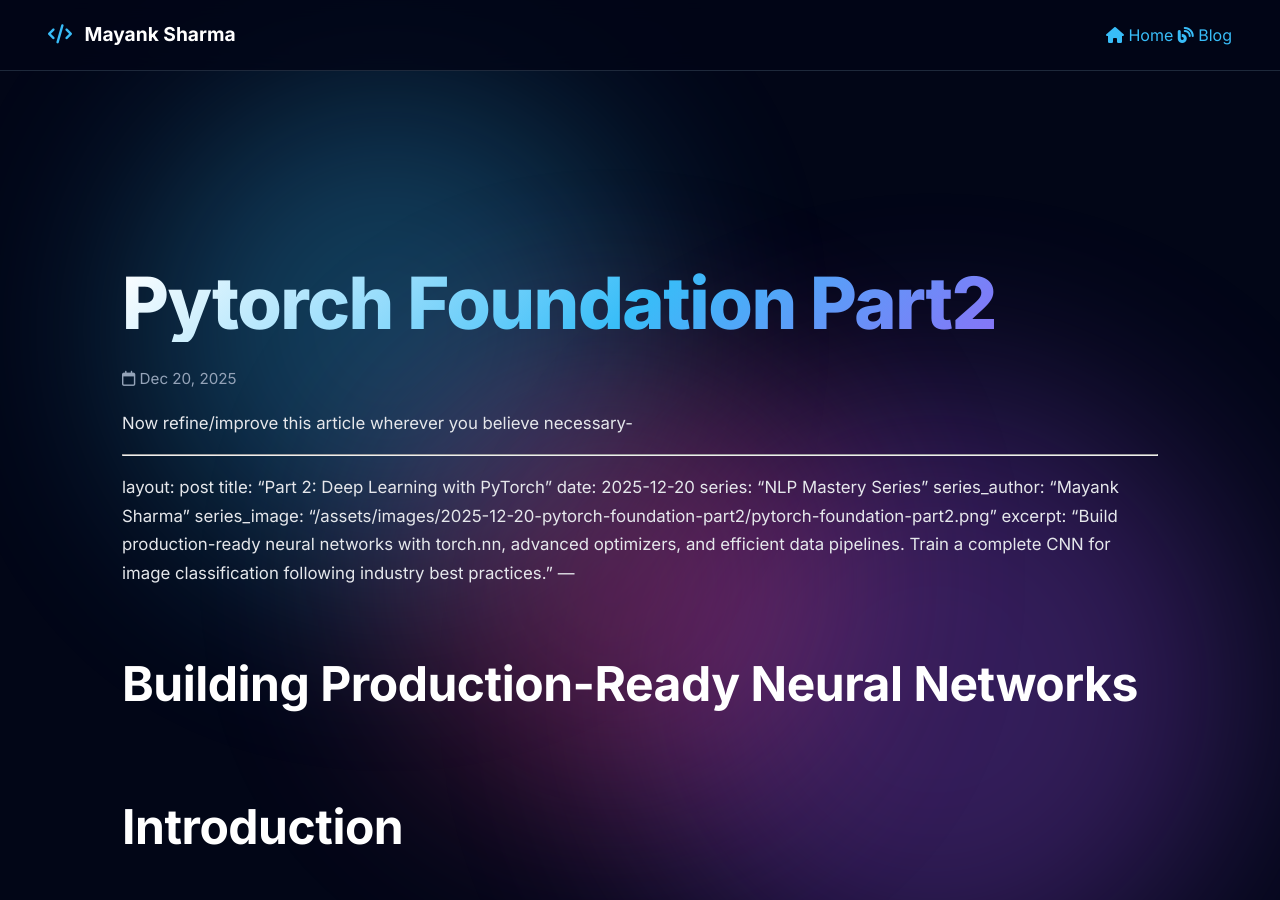
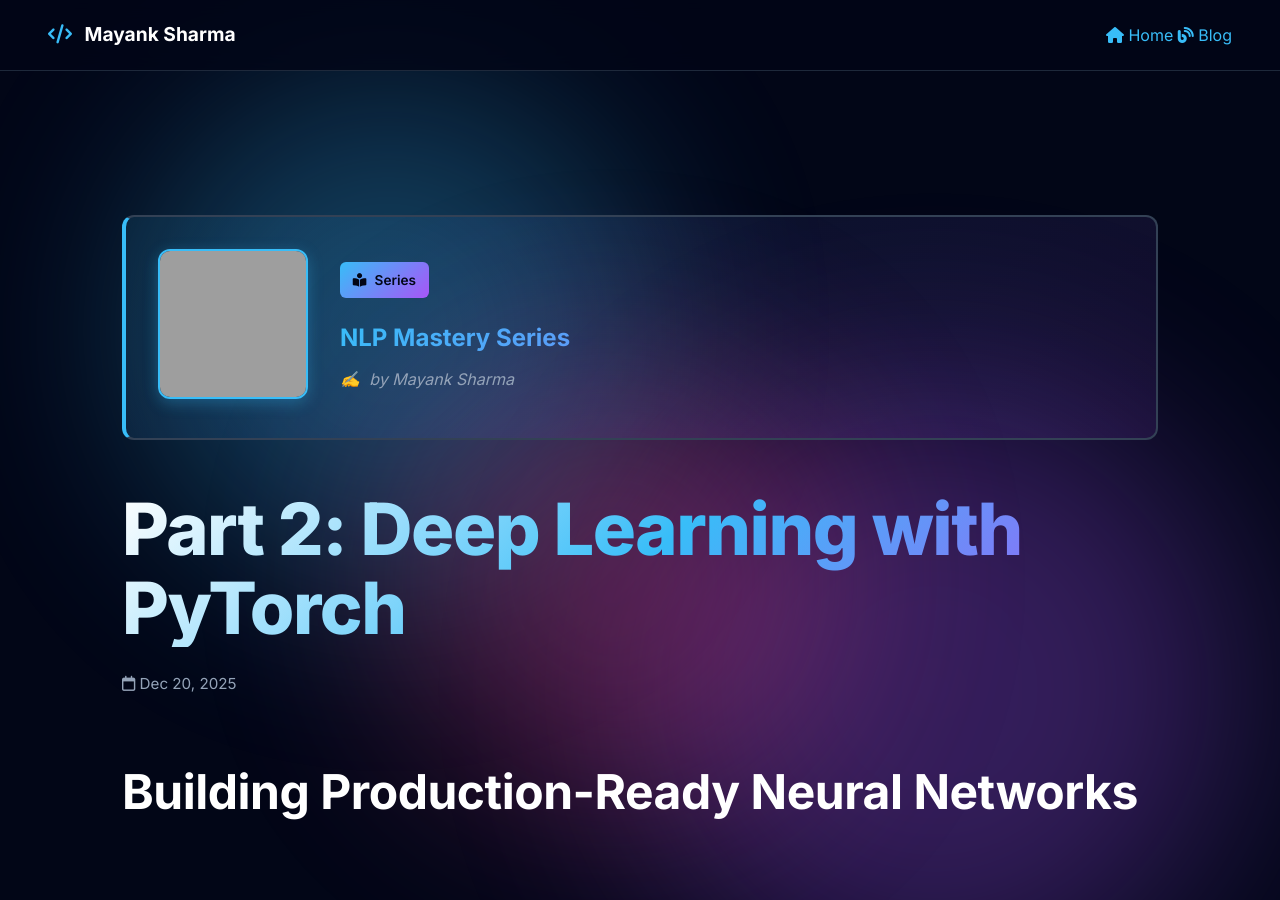
Before and after one commit to mayank1101/mayank1101.github.io, a Jekyll site: the page built from _posts/2025-12-20-pytorch-foundation-part2.md, in a window 1280 px wide and 900 px high. Built offline with Jekyll 4.4.1, drawn with Linux system fonts in a browser that asks for light colours; our own code applies the rules of GitHub Pages for plain Markdown files; some of the changed text lies outside the part shown; grey boxes are pictures that could not be loaded.

Commit message:
fix blogs

```diff
--- a/_posts/2025-12-20-pytorch-foundation-part2.md
+++ b/_posts/2025-12-20-pytorch-foundation-part2.md
@@ -1,5 +1,3 @@
-Now refine/improve this article wherever you believe necessary-
-
 ---
 layout: post
 title: "Part 2: Deep Learning with PyTorch"
```
Also changed, not shown: _posts/2025-12-23-understanding-feedforward-backpropogation.md (+0 -2 lines).
